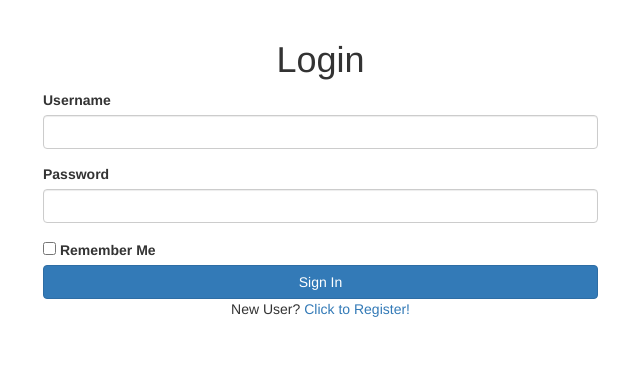
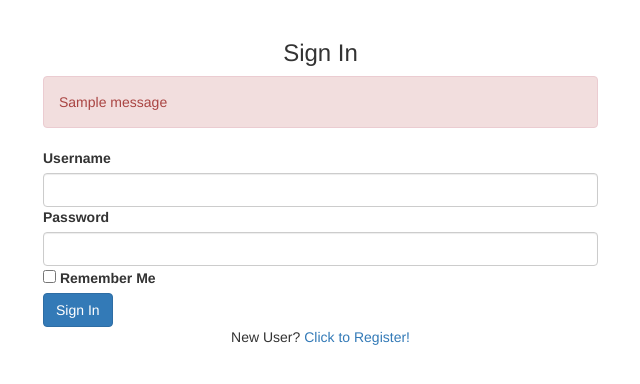
Before and after one commit to Reisender883/urlaubsplaner, a Flask app: page /login in a window 1280 px wide. Shown: the part 52-436 px from the top of the page, without its empty margins (27-667 px from the left). Run offline with Flask 3, Linux system fonts and the light colour scheme; tables that the repository leaves empty hold one stand-in row (values such as "Sample post"); one stand-in notice (Sample message) is shown; some libraries are stand-ins or nearby versions.

Commit message:
Update vacation status email template and authentication system

```diff
--- a/app/__init__.py
+++ b/app/__init__.py
@@ -11,6 +11,7 @@ db = SQLAlchemy()
 migrate = Migrate()
 login = LoginManager()
 login.login_view = 'main.login'
+login.login_message = 'Please log in to access this page.'
 bootstrap = Bootstrap()
 mail = Mail()
 cors = CORS()
@@ -18,6 +19,10 @@ cors = CORS()
 def create_app(config_class=Config):
     app = Flask(__name__)
     app.config.from_object(config_class)
+
+    # Ensure secret key is set
+    if not app.config['SECRET_KEY']:
+        app.config['SECRET_KEY'] = 'dev-key-please-change-in-production'
 
     db.init_app(app)
     migrate.init_app(app, db)
--- a/app/forms.py
+++ b/app/forms.py
@@ -1,8 +1,7 @@
 from flask_wtf import FlaskForm
-from wtforms import StringField, PasswordField, BooleanField, TextAreaField, DateField, SelectField, SubmitField, IntegerField, SelectMultipleField, FloatField, TimeField
-from wtforms.validators import DataRequired, Email, Length, EqualTo, ValidationError, Optional, URL, NumberRange
-from app.models import Employee, User
-from datetime import datetime
+from wtforms import StringField, PasswordField, BooleanField, SubmitField, SelectField, SelectMultipleField, IntegerField, TimeField
+from wtforms.validators import DataRequired, Email, EqualTo, ValidationError, NumberRange
+from app.models import User
 
 class LoginForm(FlaskForm):
     username = StringField('Username', validators=[DataRequired()])
@@ -14,7 +13,8 @@ class RegistrationForm(FlaskForm):
     username = StringField('Username', validators=[DataRequired()])
     email = StringField('Email', validators=[DataRequired(), Email()])
     password = PasswordField('Password', validators=[DataRequired()])
-    password2 = PasswordField('Repeat Password', validators=[DataRequired(), EqualTo('password')])
+    password2 = PasswordField(
+        'Repeat Password', validators=[DataRequired(), EqualTo('password')])
     submit = SubmitField('Register')
 
     def validate_username(self, username):
@@ -41,15 +41,11 @@ class EmployeeForm(FlaskForm):
     ], validators=[DataRequired()])
     work_start = TimeField('Work Start Time', validators=[DataRequired()])
     work_end = TimeField('Work End Time', validators=[DataRequired()])
-    break_duration = IntegerField('Break Duration (minutes)', validators=[DataRequired(), NumberRange(min=0)])
+    break_duration = IntegerField('Break Duration (minutes)', validators=[DataRequired(), NumberRange(min=0, max=240)])
     submit = SubmitField('Add Employee')
 
 class ResourceAssignmentForm(FlaskForm):
     employee = SelectField('Employee', coerce=int, validators=[DataRequired()])
     capacity_percentage = IntegerField('Capacity Percentage', validators=[DataRequired(), NumberRange(min=1, max=100)])
-    hours_per_week = IntegerField('Hours per Week', validators=[NumberRange(min=1)])
+    hours_per_week = IntegerField('Hours per Week', validators=[DataRequired(), NumberRange(min=1, max=168)])
     submit = SubmitField('Add Assignment')
-
-    def __init__(self, *args, **kwargs):
-        super(ResourceAssignmentForm, self).__init__(*args, **kwargs)
-        self.employee.choices = [(e.id, e.name) for e in Employee.query.all()]
--- a/app/routes.py
+++ b/app/routes.py
@@ -8,25 +8,43 @@ bp = Blueprint('main', __name__)
 
 @bp.route('/')
 @bp.route('/index')
-@login_required
 def index():
+    if not current_user.is_authenticated:
+        return redirect(url_for('main.login'))
     return render_template('index.html', title='Home')
 
 @bp.route('/login', methods=['GET', 'POST'])
 def login():
+    print("Login route accessed")  # Debug print
     if current_user.is_authenticated:
+        print("User already authenticated, redirecting to index")  # Debug print
         return redirect(url_for('main.index'))
+
     form = LoginForm()
     if form.validate_on_submit():
+        print(f"Form validated, username: {form.username.data}")  # Debug print
         user = User.query.filter_by(username=form.username.data).first()
-        if user is None or not user.check_password(form.password.data):
+
+        if user is None:
+            print("User not found")  # Debug print
             flash('Invalid username or password')
             return redirect(url_for('main.login'))
+
+        if not user.check_password(form.password.data):
+            print("Invalid password")  # Debug print
+            flash('Invalid username or password')
+            return redirect(url_for('main.login'))
+
+        print(f"Login successful for user: {user.username}")  # Debug print
         login_user(user, remember=form.remember_me.data)
+
         next_page = request.args.get('next')
         if not next_page or not next_page.startswith('/'):
             next_page = url_for('main.index')
+
+        print(f"Redirecting to: {next_page}")  # Debug print
         return redirect(next_page)
+
     return render_template('auth/login.html', title='Sign In', form=form)
 
 @bp.route('/logout')
--- a/app/templates/auth/login.html
+++ b/app/templates/auth/login.html
@@ -1,41 +1,52 @@
 {% extends "base.html" %}
-{% import 'bootstrap/wtf.html' as wtf %}
 
 {% block content %}
 <div class="container">
     <div class="row justify-content-center">
         <div class="col-md-6">
-            <h1 class="text-center mb-4">Login</h1>
             <div class="card">
+                <div class="card-header">
+                    <h3 class="text-center">Sign In</h3>
+                </div>
                 <div class="card-body">
-                    <form method="POST" action="{{ url_for('main.login') }}">
+                    {% with messages = get_flashed_messages() %}
+                    {% if messages %}
+                    {% for message in messages %}
+                    <div class="alert alert-danger" role="alert">
+                        {{ message }}
+                    </div>
+                    {% endfor %}
+                    {% endif %}
+                    {% endwith %}
+
+                    <form method="POST" novalidate>
                         {{ form.hidden_tag() }}
-                        <div class="form-group">
-                            {{ form.username.label }}
-                            {{ form.username(class="form-control") }}
+                        <div class="mb-3">
+                            {{ form.username.label(class="form-label") }}
+                            {{ form.username(size=32, class="form-control") }}
                             {% for error in form.username.errors %}
-                            <span class="text-danger">{{ error }}</span>
+                            <div class="alert alert-danger">{{ error }}</div>
                             {% endfor %}
                         </div>
-                        <div class="form-group">
-                            {{ form.password.label }}
-                            {{ form.password(class="form-control") }}
+                        <div class="mb-3">
+                            {{ form.password.label(class="form-label") }}
+                            {{ form.password(size=32, class="form-control") }}
                             {% for error in form.password.errors %}
-                            <span class="text-danger">{{ error }}</span>
+                            <div class="alert alert-danger">{{ error }}</div>
                             {% endfor %}
                         </div>
-                        <div class="form-check mb-3">
+                        <div class="mb-3 form-check">
                             {{ form.remember_me(class="form-check-input") }}
                             {{ form.remember_me.label(class="form-check-label") }}
                         </div>
                         <div class="d-grid">
-                            {{ form.submit(class="btn btn-primary btn-block") }}
+                            {{ form.submit(class="btn btn-primary") }}
                         </div>
                     </form>
                 </div>
-            </div>
-            <div class="text-center mt-3">
-                <p>New User? <a href="{{ url_for('main.register') }}">Click to Register!</a></p>
+                <div class="card-footer text-center">
+                    <p class="mb-0">New User? <a href="{{ url_for('main.register') }}">Click to Register!</a></p>
+                </div>
             </div>
         </div>
     </div>
```
Also changed, not shown: app/templates/email/vacation_status.html (+23 -6 lines), check_user.py (added, +12 -0 lines).
